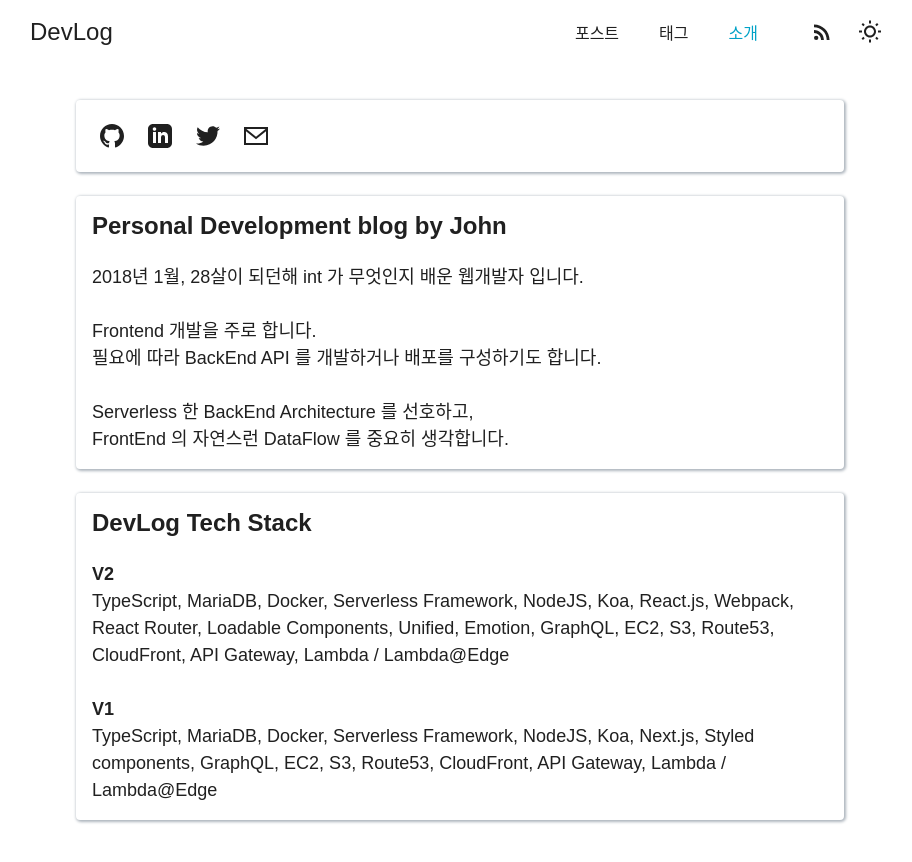
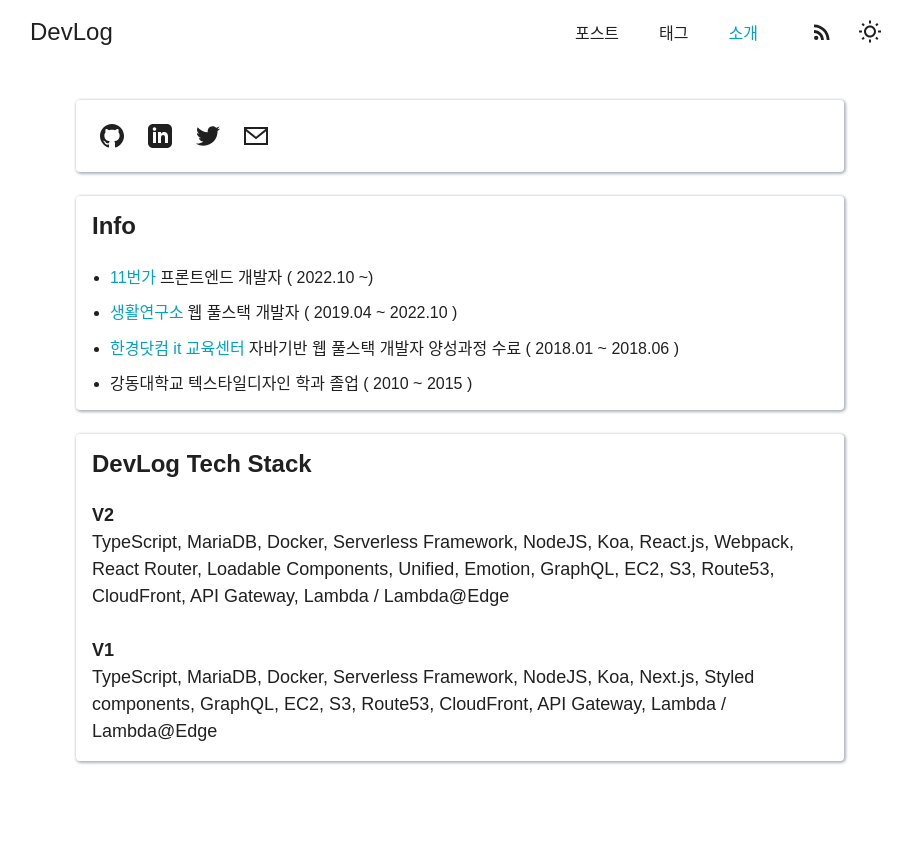
Before and after one commit to rlawnsxo131/devlog-v3, a Next.js app: page /info in a window 1280 px wide. Shown: the top 862 px of the page, without its empty margins (180-1092 px from the left). After the commit the page ends 809 px from the top, so only its background shows below. Built offline with nearby package versions, Linux system fonts and the light colour scheme.

Commit message:
add: info 페이지 관련한 몇몇사항 수정

```diff
--- a/components/info/InfoDescriptionSection.tsx
+++ b/components/info/InfoDescriptionSection.tsx
@@ -1,3 +1,4 @@
+import { textUnderlineForHoverStyle } from '@/styles/basicStyle';
 import { css } from '@/styles/_stitches.config';
 
 interface Props {}
@@ -6,15 +7,40 @@ function InfoDescriptionSection(props: Props) {
   return (
     <>
       <section className={section()}>
-        <h3>Personal Development blog by John</h3>
-        <p>
-          2018년 1월, 28살이 되던해 int 가 무엇인지 배운 웹개발자 입니다.
-          {'\n\n'}Frontend 개발을 주로 합니다.{'\n'}필요에 따라 BackEnd API 를
-          개발하거나 배포를 구성하기도 합니다.
-          {'\n\n'}
-          Serverless 한 BackEnd Architecture 를 선호하고,{'\n'}FrontEnd 의
-          자연스런 DataFlow 를 중요히 생각합니다.
-        </p>
+        <h3>Info</h3>
+        <ul>
+          <li>
+            <a
+              rel="noopener noreferrer"
+              href="https://www.11stcorp.com/company"
+              target="_blank"
+            >
+              11번가
+            </a>
+            프론트엔드 개발자 ( 2022.10 ~)
+          </li>
+          <li>
+            <a
+              rel="noopener noreferrer"
+              href="https://cleaninglab.co.kr/"
+              target="_blank"
+            >
+              생활연구소
+            </a>
+            웹 풀스택 개발자 ( 2019.04 ~ 2022.10 )
+          </li>
+          <li>
+            <a
+              rel="noopener noreferrer"
+              href="https://itcampus.hankyung.com/"
+              target="_blank"
+            >
+              한경닷컴 it 교육센터
+            </a>
+            자바기반 웹 풀스택 개발자 양성과정 수료 ( 2018.01 ~ 2018.06 )
+          </li>
+          <li>강동대학교 텍스타일디자인 학과 졸업 ( 2010 ~ 2015 )</li>
+        </ul>
       </section>
       <section className={section()}>
         <h3>DevLog Tech Stack</h3>
@@ -55,6 +81,17 @@ const section = css({
     whiteSpace: 'pre-wrap',
     fontSize: '1.125rem',
   },
+  '& ul': {
+    margin: '0 0 0 1.125rem',
+    padding: '0',
+    'li + li': {
+      marginTop: '0.725rem',
+    },
+    '& a': {
+      ...textUnderlineForHoverStyle,
+      margin: '0 0.25rem 0 0',
+    },
+  },
   '& + &': {
     marginTop: '1.5rem',
   },
--- a/components/post/PostCardGridTemplate.tsx
+++ b/components/post/PostCardGridTemplate.tsx
@@ -24,7 +24,7 @@ const block = css({
   mediaQuery: {
     minWidth: 490,
     styles: {
-      gridAutoRows: '26rem',
+      gridAutoRows: '27rem',
       gridTemplateColumns: 'repeat(1, 1fr)',
       gap: '1.5rem 1rem',
     },
--- a/components/post/hooks/usePostCard.ts
+++ b/components/post/hooks/usePostCard.ts
@@ -13,12 +13,10 @@ export default function usePostCard() {
     }
   };
 
-  const handleCopyURLToClipboard = async (
-    e: React.MouseEvent<HTMLButtonElement>,
-  ) => {
+  const handleCopyURLToClipboard = (e: React.MouseEvent<HTMLButtonElement>) => {
     const { title, description, slug } = e.currentTarget.dataset;
     const url = `${location.href}${slug}`;
-    await SharePostService.getInstance().excute(
+    SharePostService.getInstance().excute(
       {
         title,
         text: description,
--- a/styles/basicStyle.ts
+++ b/styles/basicStyle.ts
@@ -36,3 +36,11 @@ export const textWrapBaseStyle = {
   overflowWrap: 'break-word',
   textOverflow: 'ellipsis',
 };
+
+export const textUnderlineForHoverStyle = {
+  color: '$text-underline',
+  '&:hover': {
+    color: '$text-underline-hover',
+    textDecoration: 'underline',
+  },
+};
```
Also changed, not shown: __devlog_posts__/2020/10/blog-development-review-1.md (+1 -1 lines), __devlog_posts__/2021/05/notes-on-application-creation-1.md (added, +19 -0 lines), __devlog_posts__/2021/05/notes-on-application-creation-2.md (added, +32 -0 lines), __devlog_posts__/2022/about-the-application-layer.md (added, +19 -0 lines), components/post/PostCard.tsx (+6 -6 lines), services/SharePostService.ts (+4 -4 lines).
